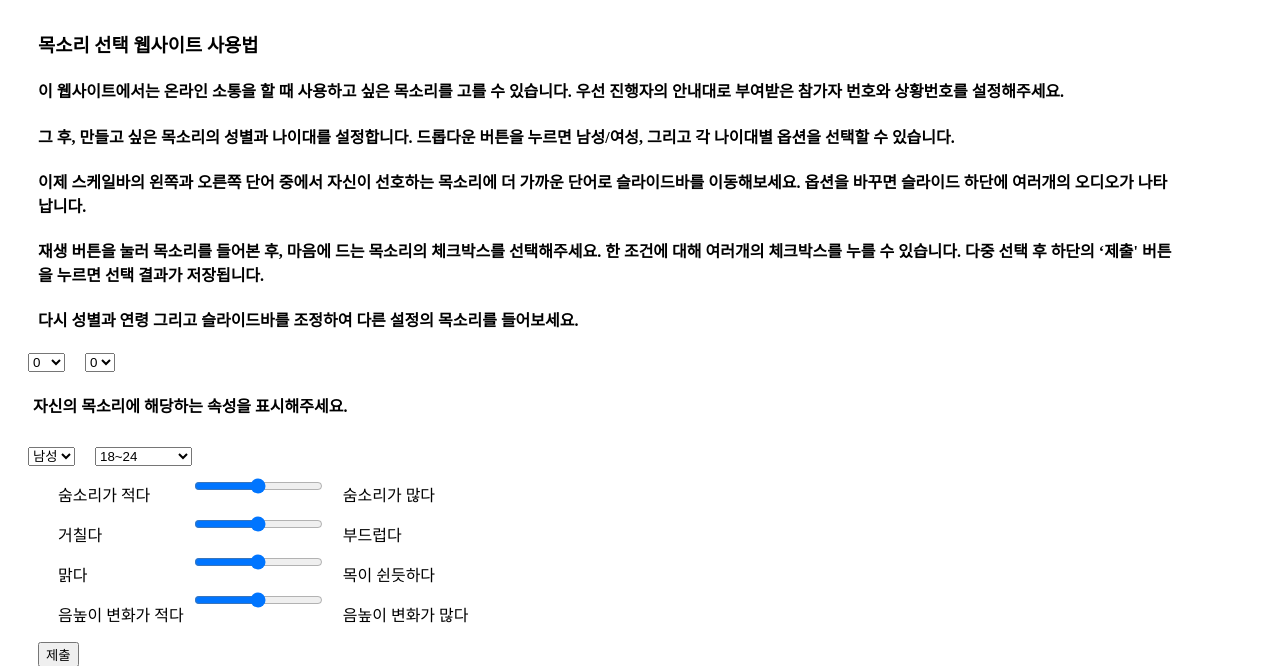
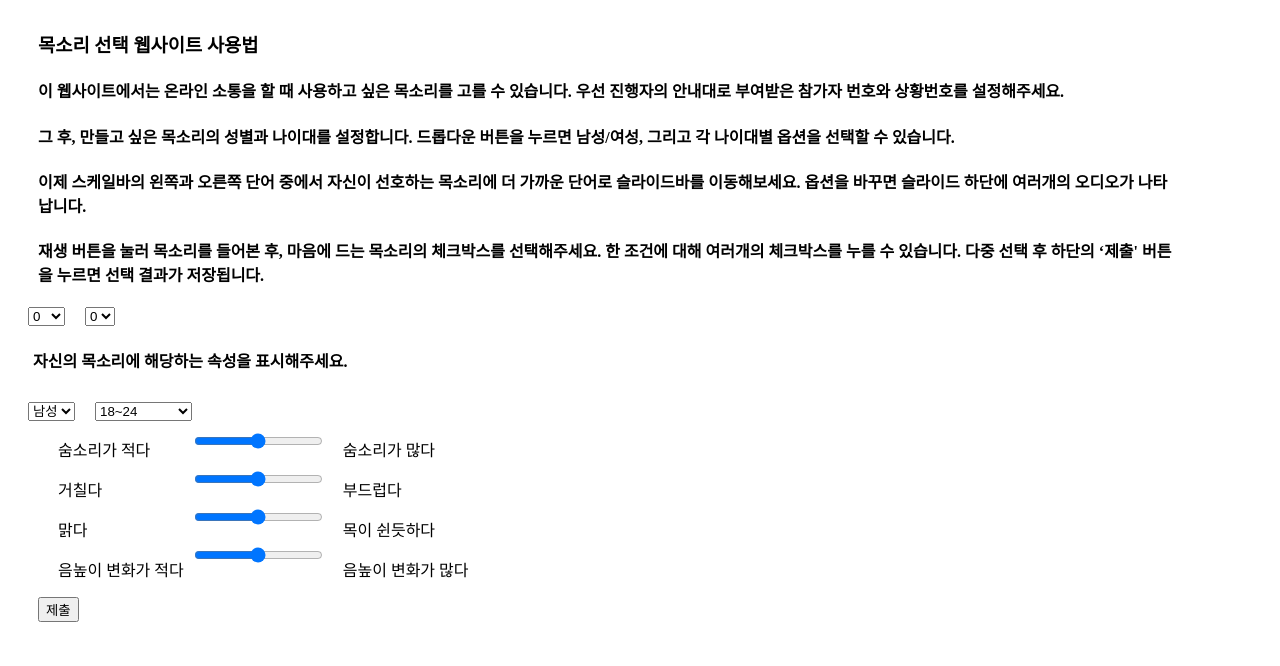
Before and after one commit to hyeonJeongByeon/VoiceCreator, a Django app: page / in a window 1280 px wide. Shown: the top 666 px of the page. Run offline with Django 3.2, Linux system fonts and the light colour scheme.

Commit message:
instruction deleted

```diff
--- a/VoiceCreator/main/templates/voice_search.html
+++ b/VoiceCreator/main/templates/voice_search.html
@@ -38,7 +38,7 @@
                 <h4>그 후, 만들고 싶은 목소리의 성별과 나이대를 설정합니다. 드롭다운 버튼을 누르면 남성/여성, 그리고 각 나이대별 옵션을 선택할 수 있습니다. </h4>
                 <h4>이제 스케일바의 왼쪽과 오른쪽 단어 중에서 자신이 선호하는 목소리에 더 가까운 단어로 슬라이드바를 이동해보세요. 옵션을 바꾸면 슬라이드 하단에 여러개의 오디오가 나타납니다.</h4>
                 <h4>재생 버튼을 눌러 목소리를 들어본 후, 마음에 드는 목소리의 체크박스를 선택해주세요. 한 조건에 대해 여러개의 체크박스를 누를 수 있습니다. 다중 선택 후 하단의 ‘제출' 버튼을 누르면 선택 결과가 저장됩니다.</h4>
-                <h4>다시 성별과 연령 그리고 슬라이드바를 조정하여 다른 설정의 목소리를 들어보세요. </h4>
+
         </div>
         <form action="/save_user_input/" method="POST">
         {% csrf_token %}
```
